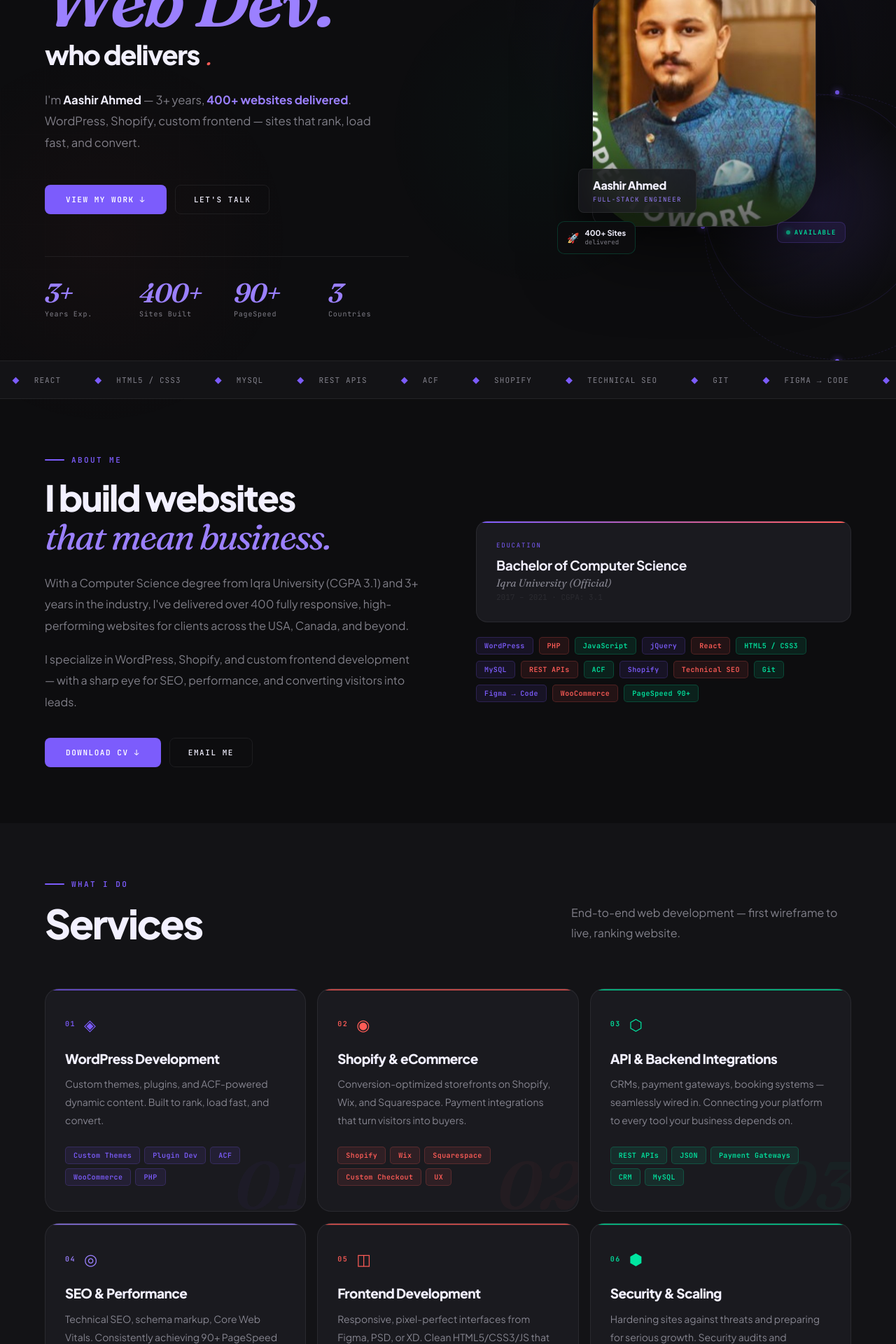
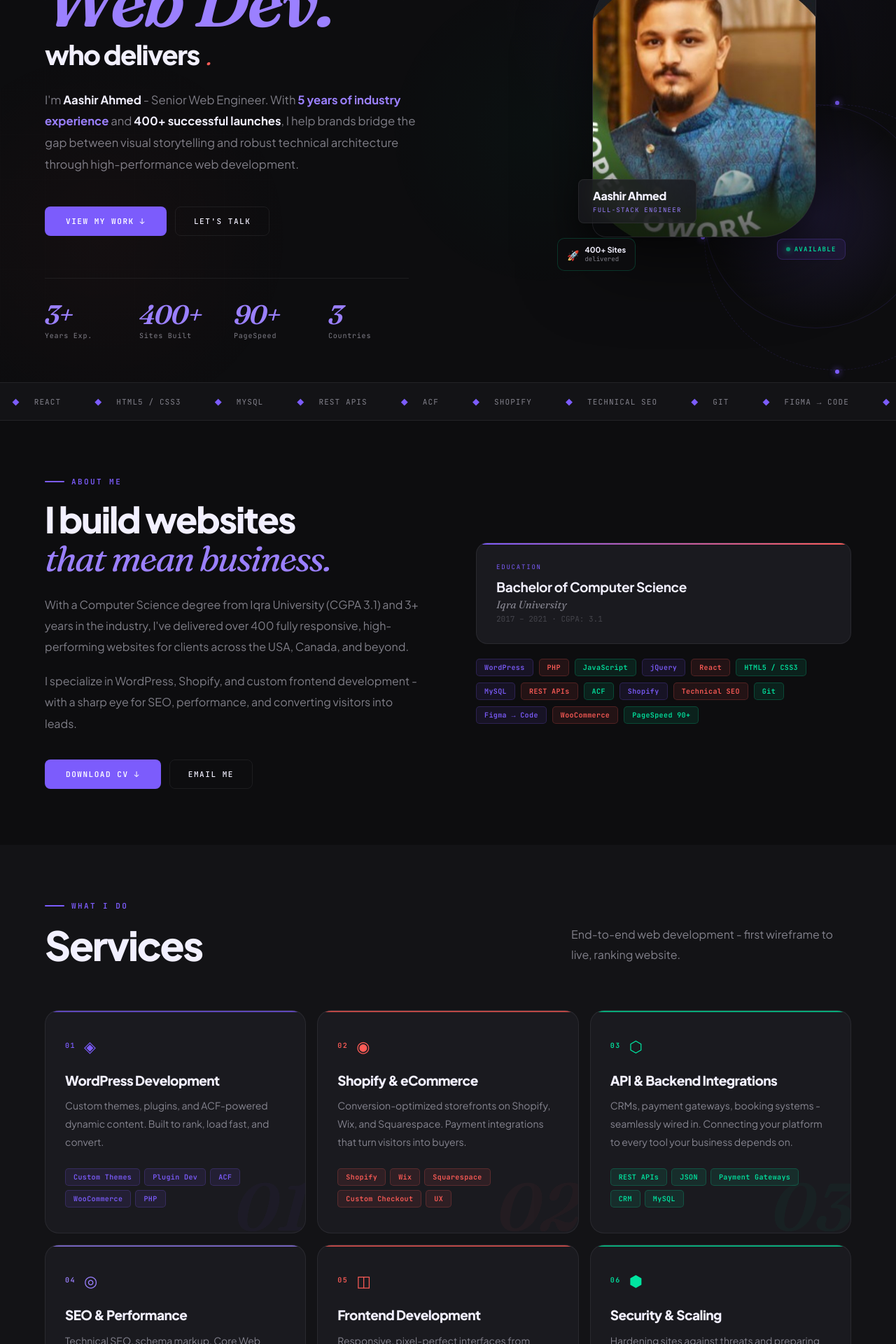
Before and after one commit to OwaisAlam3/Aashir_Ahmed_Portfolio, a Next.js app: page / in a window 1280 px wide. Shown: the part 320-2240 px from the top of the page at 70% size. Built offline with nearby package versions, Linux system fonts and the light colour scheme.

Commit message:
Download CV issue resolved

```diff
--- a/src/app/page.tsx
+++ b/src/app/page.tsx
@@ -19,7 +19,7 @@ const C = {
   amber:   '#FFB830',
   text:    '#F2F0FF',
   muted:   'rgba(242,240,255,0.5)',
-  faint:   'rgba(242,240,255,0.08)',
+  faint:   'rgba(242,240,255,0.2)',
   border:  'rgba(242,240,255,0.07)',
 };
 
@@ -31,7 +31,7 @@ const NAV = ['About', 'Services', 'Work', 'Experience', 'Contact'];
 const SERVICES = [
   { num:'01', icon:'◈', title:'WordPress Development',    desc:'Custom themes, plugins, and ACF-powered dynamic content. Built to rank, load fast, and convert.',                                                                  tags:['Custom Themes','Plugin Dev','ACF','WooCommerce','PHP'],        color:C.violet },
   { num:'02', icon:'◉', title:'Shopify & eCommerce',      desc:'Conversion-optimized storefronts on Shopify, Wix, and Squarespace. Payment integrations that turn visitors into buyers.',                                          tags:['Shopify','Wix','Squarespace','Custom Checkout','UX'],          color:C.coral  },
-  { num:'03', icon:'⬡', title:'API & Backend Integrations',desc:'CRMs, payment gateways, booking systems — seamlessly wired in. Connecting your platform to every tool your business depends on.',                                tags:['REST APIs','JSON','Payment Gateways','CRM','MySQL'],           color:C.mint   },
+  { num:'03', icon:'⬡', title:'API & Backend Integrations',desc:'CRMs, payment gateways, booking systems - seamlessly wired in. Connecting your platform to every tool your business depends on.',                                tags:['REST APIs','JSON','Payment Gateways','CRM','MySQL'],           color:C.mint   },
   { num:'04', icon:'◎', title:'SEO & Performance',        desc:'Technical SEO, schema markup, Core Web Vitals. Consistently achieving 90+ PageSpeed scores that rank where your customers are searching.',                        tags:['Technical SEO','Schema','PageSpeed 90+','CDN','Caching'],     color:C.violet2},
   { num:'05', icon:'◫', title:'Frontend Development',     desc:'Responsive, pixel-perfect interfaces from Figma, PSD, or XD. Clean HTML5/CSS3/JS that works flawlessly across every device.',                                    tags:['HTML5','CSS3','JavaScript','jQuery','React'],                  color:C.coral  },
   { num:'06', icon:'⬢', title:'Security & Scaling',       desc:'Hardening sites against threats and preparing for serious growth. Security audits and performance infrastructure for high traffic.',                              tags:['Security Audits','SSL','Scalability','Backups','Monitoring'],  color:C.mint   },
@@ -282,14 +282,14 @@ export default function Page() {
       </motion.header>
 
       {/* ══════════════════════════════════════
-          HERO  — split diagonal layout
+          HERO  - split diagonal layout
       ══════════════════════════════════════ */}
       <section id="top" ref={heroRef} style={{ position:'relative', zIndex:1, minHeight:'100vh', paddingTop:72, overflow:'hidden' }}>
 
         {/* ── TWO-COLUMN GRID ── */}
         <div className="hero-layout" style={{ display:'grid', gridTemplateColumns:'1fr 420px', minHeight:'calc(100vh - 72px)', maxWidth:1300, margin:'0 auto', padding:'0 clamp(24px,5vw,80px)' }}>
 
-          {/* LEFT — text content */}
+          {/* LEFT - text content */}
           <motion.div style={{ y: textY, display:'flex', flexDirection:'column', justifyContent:'center', paddingTop:'clamp(40px,5vh,60px)', paddingBottom:'clamp(60px,7vh,80px)', paddingRight:40 }}>
 
             {/* Top row: status + location */}
@@ -328,13 +328,14 @@ export default function Page() {
               </div>
             </div>
 
-            {/* Bio */}
-            <motion.p initial={{ opacity:0, y:20 }} animate={{ opacity:1, y:0 }} transition={{ delay:.56, duration:.7 }}
-              style={{ fontSize:'clamp(15px,1.3vw,17px)', color:C.muted, lineHeight:1.85, maxWidth:500, marginBottom:44, fontFamily:"'Plus Jakarta Sans', sans-serif" }}>
-              I'm <strong style={{ color:C.text, fontWeight:700 }}>Aashir Ahmed</strong> — 3+ years,{' '}
-              <strong style={{ color:C.violet2, fontWeight:700 }}>400+ websites delivered</strong>.{' '}
-              WordPress, Shopify, custom frontend — sites that rank, load fast, and convert.
-            </motion.p>
+<motion.p initial={{ opacity:0, y:20 }} animate={{ opacity:1, y:0 }} transition={{ delay:.56, duration:.7 }}
+  style={{ fontSize:'clamp(15px,1.3vw,17px)', color:C.muted, lineHeight:1.85, maxWidth:530, marginBottom:44, fontFamily:"'Plus Jakarta Sans', sans-serif" }}>
+  I'm <strong style={{ color:C.text, fontWeight:700 }}> Aashir Ahmed</strong> - Senior Web Engineer.
+  With <strong style={{ color:C.violet2, fontWeight:700 }}>5 years of industry experience </strong>
+  and <strong style={{ color:C.text }}>400+ successful launches</strong>, I help brands bridge the
+  gap between visual storytelling and robust technical architecture through high-performance
+  web development.
+</motion.p>
 
             {/* CTAs */}
             <motion.div initial={{ opacity:0, y:16 }} animate={{ opacity:1, y:0 }} transition={{ delay:.68, duration:.6 }}
@@ -361,7 +362,7 @@ export default function Page() {
             </motion.div>
           </motion.div>
 
-          {/* RIGHT — Stacked / layered photo with geometric shapes */}
+          {/* RIGHT - Stacked / layered photo with geometric shapes */}
           <motion.div className="hero-right"
             initial={{ opacity:0, x:50 }} animate={{ opacity:1, x:0 }} transition={{ delay:.25, duration:1.0, ease:[.16,1,.3,1] }}
             style={{ y: imgY, display:'flex', alignItems:'center', justifyContent:'center', position:'relative', paddingTop:40, paddingBottom:40 }}>
@@ -496,7 +497,7 @@ export default function Page() {
               <span style={{ fontFamily:"'Fraunces', serif", fontStyle:'italic', fontWeight:400, color:C.violet2 }}>that mean business.</span>
             </h2>
             <p style={{ fontSize:16, color:C.muted, lineHeight:1.9, marginBottom:18 }}>With a Computer Science degree from Iqra University (CGPA 3.1) and 3+ years in the industry, I've delivered over 400 fully responsive, high-performing websites for clients across the USA, Canada, and beyond.</p>
-            <p style={{ fontSize:16, color:C.muted, lineHeight:1.9, marginBottom:36 }}>I specialize in WordPress, Shopify, and custom frontend development — with a sharp eye for SEO, performance, and converting visitors into leads.</p>
+            <p style={{ fontSize:16, color:C.muted, lineHeight:1.9, marginBottom:36 }}>I specialize in WordPress, Shopify, and custom frontend development - with a sharp eye for SEO, performance, and converting visitors into leads.</p>
             <div style={{ display:'flex', gap:12, flexWrap:'wrap' }}>
               <a href="/resume.pdf" target="_blank" className="btn-primary" onMouseEnter={onEnter} onMouseLeave={onLeave}><span>Download CV ↓</span></a>
               <a href="mailto:aashira28@gmail.com" className="btn-ghost" onMouseEnter={onEnter} onMouseLeave={onLeave}>Email Me</a>
@@ -507,7 +508,7 @@ export default function Page() {
               <div style={{ position:'absolute', top:0, left:0, right:0, height:2, background:`linear-gradient(90deg, ${C.violet}, ${C.coral})` }} />
               <div style={{ fontSize:9, fontFamily:"'JetBrains Mono', monospace", color:C.violet, letterSpacing:'.2em', textTransform:'uppercase', marginBottom:10 }}>Education</div>
               <div style={{ fontSize:19, fontWeight:700, color:C.text, fontFamily:"'Plus Jakarta Sans', sans-serif", marginBottom:4, letterSpacing:'-0.02em' }}>Bachelor of Computer Science</div>
-              <div style={{ fontSize:15, color:C.muted, fontFamily:"'Fraunces', serif", fontStyle:'italic', marginBottom:4 }}>Iqra University (Official)</div>
+              <div style={{ fontSize:15, color:C.muted, fontFamily:"'Fraunces', serif", fontStyle:'italic', marginBottom:4 }}>Iqra University</div>
               <div style={{ fontSize:11, color:C.faint, fontFamily:"'JetBrains Mono', monospace" }}>2017 – 2021 · CGPA: 3.1</div>
             </div>
             <div style={{ display:'flex', flexWrap:'wrap', gap:8 }}>
@@ -530,7 +531,7 @@ export default function Page() {
             <Eyebrow>What I Do</Eyebrow>
             <div style={{ display:'flex', flexWrap:'wrap', justifyContent:'space-between', alignItems:'flex-end', gap:24 }}>
               <h2 style={{ fontFamily:"'Plus Jakarta Sans', sans-serif", fontSize:'clamp(30px,4.5vw,64px)', fontWeight:800, color:C.text, letterSpacing:'-0.04em', lineHeight:1 }}>Services</h2>
-              <p style={{ fontSize:16, color:C.muted, maxWidth:400, lineHeight:1.8 }}>End-to-end web development — first wireframe to live, ranking website.</p>
+              <p style={{ fontSize:16, color:C.muted, maxWidth:400, lineHeight:1.8 }}>End-to-end web development - first wireframe to live, ranking website.</p>
             </div>
           </motion.div>
           <div className="svc-grid" style={{ display:'grid', gridTemplateColumns:'repeat(3,1fr)', gap:16 }}>
@@ -556,7 +557,7 @@ export default function Page() {
       </section>
 
       {/* ══════════════════════════════════════
-          PROJECTS — hover-preview table layout
+          PROJECTS - hover-preview table layout
       ══════════════════════════════════════ */}
       <section id="work" style={{ padding:'clamp(80px,10vh,140px) clamp(24px,5vw,80px)', position:'relative', zIndex:1 }}>
         <div style={{ maxWidth:1300, margin:'0 auto' }}>
@@ -564,15 +565,15 @@ export default function Page() {
             <Eyebrow>Selected Work</Eyebrow>
             <div style={{ display:'flex', flexWrap:'wrap', justifyContent:'space-between', alignItems:'flex-end', gap:24 }}>
               <h2 style={{ fontFamily:"'Plus Jakarta Sans', sans-serif", fontSize:'clamp(30px,4.5vw,64px)', fontWeight:800, color:C.text, letterSpacing:'-0.04em', lineHeight:1 }}>Live Projects</h2>
-              <p style={{ fontSize:16, color:C.muted, maxWidth:400, lineHeight:1.8 }}>Real sites, real results — built for businesses across North America.</p>
+              <p style={{ fontSize:16, color:C.muted, maxWidth:400, lineHeight:1.8 }}>Real sites, real results - built for businesses across North America.</p>
             </div>
           </motion.div>
 
           {/* Table + floating preview */}
           <div style={{ position:'relative' }}>
 
-            {/* Floating image preview — desktop */}
-{/* Floating image preview — desktop */}
+            {/* Floating image preview - desktop */}
+{/* Floating image preview - desktop */}
 <div className="proj-preview" style={{
   position:'fixed',
   top:'50%',
@@ -668,7 +669,7 @@ export default function Page() {
                     <div style={{ fontSize:11, color:C.muted, fontFamily:"'JetBrains Mono', monospace", letterSpacing:'.08em', marginTop:4 }}>{p.category}</div>
                   </div>
 
-                  {/* tags — hide on small */}
+                  {/* tags - hide on small */}
                   <div className="desktop-only" style={{ display:'flex', gap:6, flexWrap:'wrap', justifyContent:'flex-end' }}>
                     {p.tags.map((t,j) => <Tag key={j} color={p.color}>{t}</Tag>)}
                   </div>
@@ -758,7 +759,7 @@ export default function Page() {
           </motion.div>
           <div className="contact-grid" style={{ display:'grid', gridTemplateColumns:'1fr 1.3fr', gap:64, alignItems:'start' }}>
             <div>
-              <p style={{ fontSize:16, color:C.muted, lineHeight:1.9, marginBottom:40, maxWidth:400 }}>New website, performance overhaul, or long-term dev partner — I'd love to hear what you're building.</p>
+              <p style={{ fontSize:16, color:C.muted, lineHeight:1.9, marginBottom:40, maxWidth:400 }}>New website, performance overhaul, or long-term dev partner - I'd love to hear what you're building.</p>
               <div style={{ display:'flex', flexDirection:'column', gap:10, marginBottom:40 }}>
                 {[
                   { icon:'✉', label:'Email',    value:'aashira28@gmail.com', href:'mailto:aashira28@gmail.com' },
@@ -831,7 +832,7 @@ export default function Page() {
                   </div>
                   <button type="submit" disabled={formStatus==='loading'} className="btn-primary" onMouseEnter={onEnter} onMouseLeave={onLeave}
                     style={{ padding:'16px', fontSize:11, width:'100%', marginTop:4, background:formStatus==='sent'?C.mint:formStatus==='error'?C.coral:C.violet }}>
-                    <span>{{ idle:'Send Message ↗', loading:'Sending...', sent:"Sent! I'll be in touch ✓", error:'Failed — email me directly' }[formStatus]}</span>
+                    <span>{{ idle:'Send Message ↗', loading:'Sending...', sent:"Sent! I'll be in touch ✓", error:'Failed - email me directly' }[formStatus]}</span>
                   </button>
                   <p style={{ fontSize:11, color:C.muted, textAlign:'center', fontFamily:"'JetBrains Mono', monospace" }}>
                     Or: <a href="mailto:aashira28@gmail.com" style={{ color:C.violet2, textDecoration:'none' }}>aashira28@gmail.com</a>
```
Also changed, not shown: 1 other file (tests, documents, lock files or other folders).
